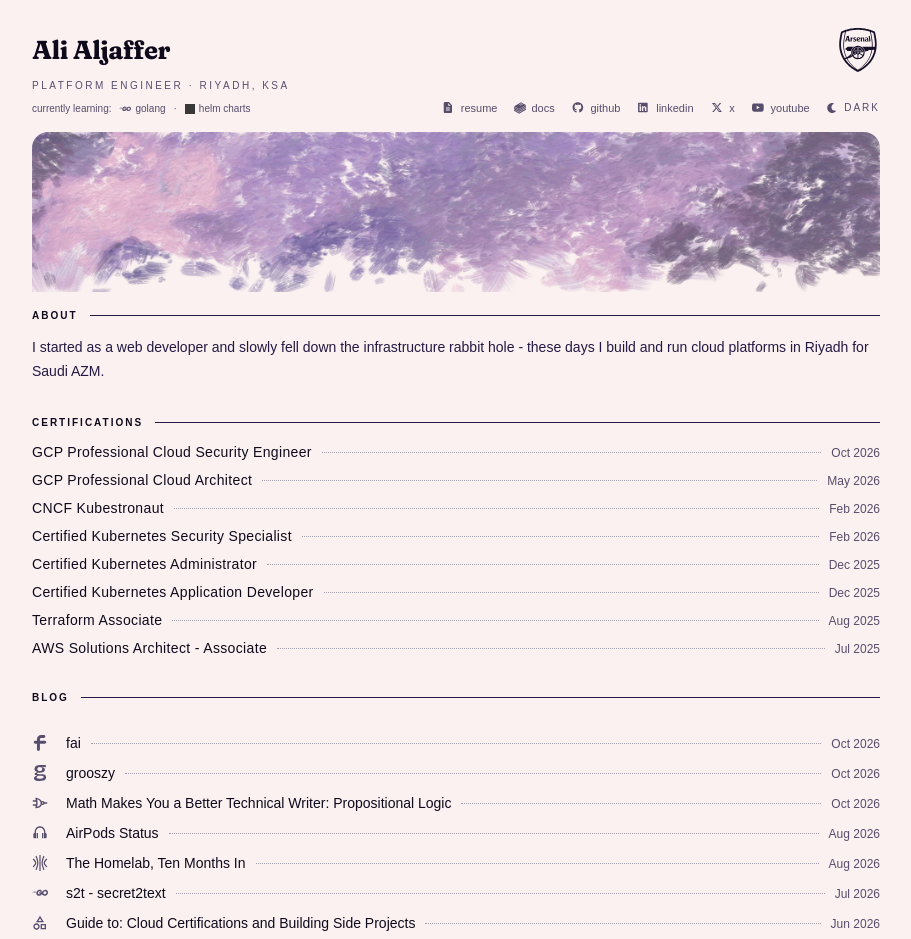
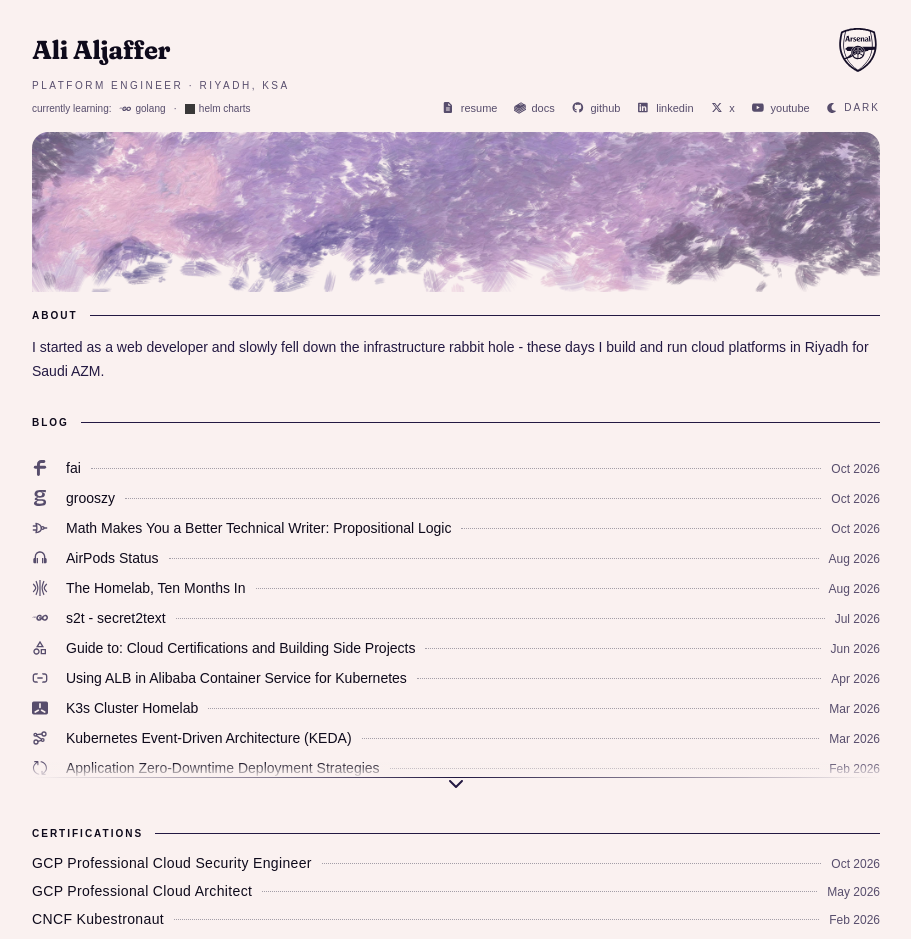
Before and after one commit to aliAljaffer/aliAljaffer.github.io, a Next.js app: page / in a window 1280 px wide. Shown: the top 939 px of the page, without its empty margins (184-1095 px from the left). Built offline with nearby package versions, Linux system fonts and the light colour scheme; grey boxes are pictures that could not be loaded; a web font is replaced by a local one.

Commit message:
Move the blog list above certifications

```diff
--- a/src/app/page.tsx
+++ b/src/app/page.tsx
@@ -23,12 +23,12 @@ export default function Home() {
         className="w-full max-w-4xl mx-auto px-6 flex-1"
       >
         <AboutSection />
-        <CertsSection />
         <CaseStudySection
           id="blog-heading"
           title="Blog"
           items={posts}
         />
+        <CertsSection />
       </main>
 
       <Footer />
```
